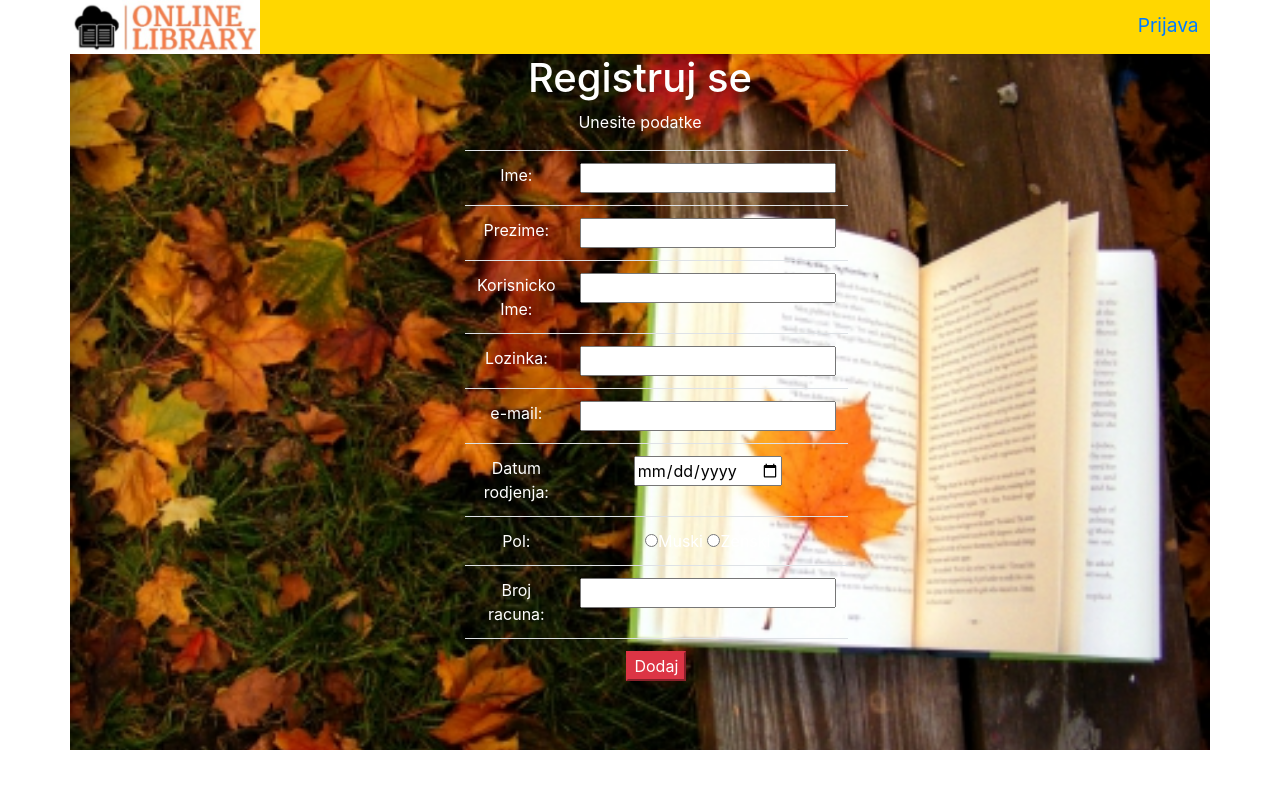
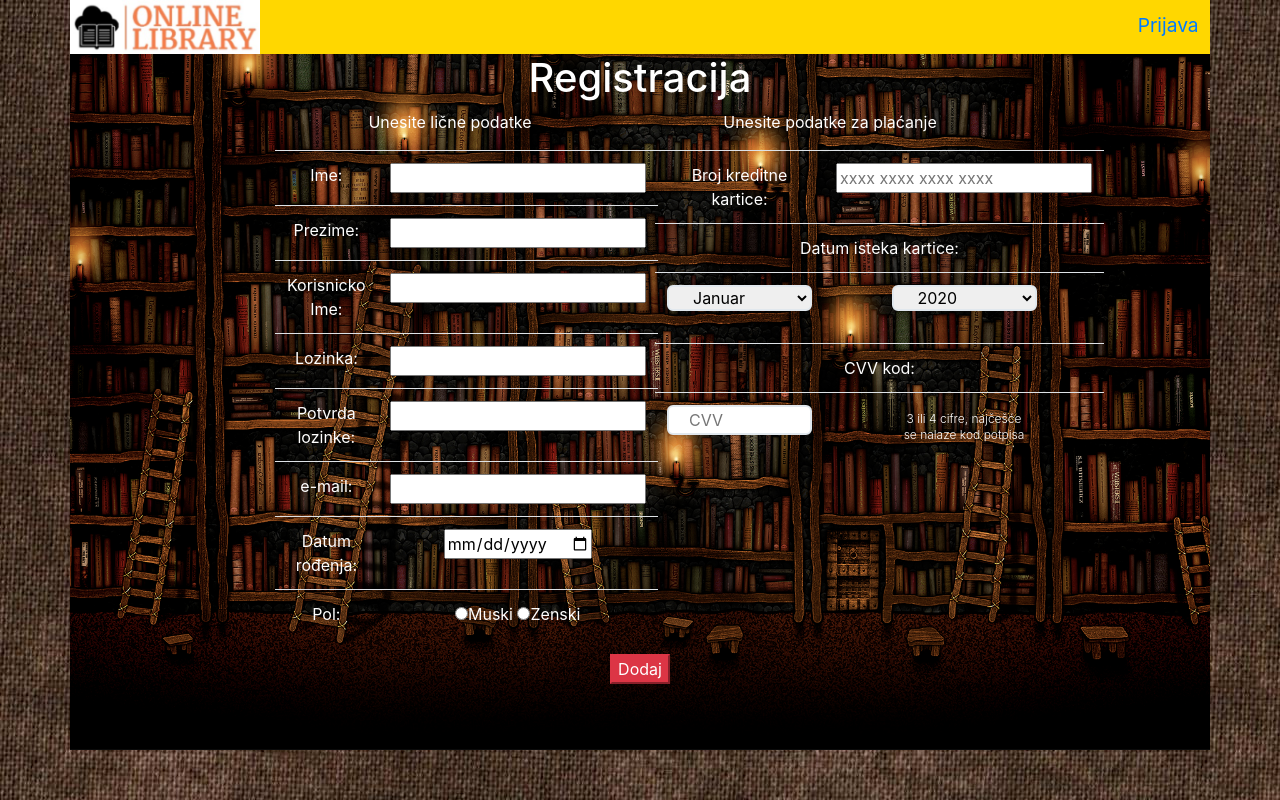
Before and after one commit to LukaKlj/KnjiskiMoljci, a PHP site: page /registracija.html in a window 1280 px wide. Run offline with PHP 8.4, Linux system fonts and the light colour scheme.

Commit message:
Unapredjeni logovanje i registracija

```diff
--- a/2. Prototip/index.html
+++ b/2. Prototip/index.html
@@ -7,7 +7,7 @@
     <link rel="stylesheet" href="https://stackpath.bootstrapcdn.com/bootstrap/4.3.1/css/bootstrap.min.css" integrity="sha384-ggOyR0iXCbMQv3Xipma34MD+dH/1fQ784/j6cY/iJTQUOhcWr7x9JvoRxT2MZw1T" crossorigin="anonymous">
     <link rel='stylesheet' href='style.css'>
 </head>
-<body>
+<body class="texture">
     <div class="container back">
         <div class="row">
             <div class="col-sm-2 slika">
@@ -30,7 +30,7 @@
                 <form>
                     <table class="table userpass">
                         <tr>
-                            <td>Korisnicko ime</td>
+                            <td>Korisničko ime</td>
                             <td>
                                 <input type='text'>
                             </td>
--- a/2. Prototip/registracija.html
+++ b/2. Prototip/registracija.html
@@ -7,7 +7,7 @@
     <link rel="stylesheet" href="https://stackpath.bootstrapcdn.com/bootstrap/4.3.1/css/bootstrap.min.css" integrity="sha384-ggOyR0iXCbMQv3Xipma34MD+dH/1fQ784/j6cY/iJTQUOhcWr7x9JvoRxT2MZw1T" crossorigin="anonymous">
     <link rel='stylesheet' href='style.css'>
 </head>
-<body>
+<body class="texture">
     <div class="container back">
         <div class="row">
             <div class="col-sm-2 slika">
@@ -18,10 +18,14 @@
             </div>
         </div>
         <div class="row">
-            <div class="offset-sm-4 col-sm-4 text-center">
-                <h1 class="userpass">Registruj se</h1>
+            <div class="col-sm-12 text-center">
+                <h1 class="userpass">Registracija</h1>
+            </div>
+        </div>
+        <div class="row">
+            <div class="offset-sm-2 col-sm-4 text-center">
                 <p class="userpass">
-                    Unesite podatke
+                    Unesite lične podatke
                 </p>
                 <form>
                     <table class='table userpass'>
@@ -63,6 +67,15 @@
 
                         <tr>
                             <td>
+                                Potvrda lozinke:
+                            </td>
+                            <td>
+                                <input type='password'>
+                            </td>
+                        </tr>
+
+                        <tr>
+                            <td>
                                 e-mail:
                             </td>
                             <td>
@@ -72,7 +85,7 @@
 
                         <tr>
                             <td>
-                                Datum rodjenja:
+                                Datum rođenja:
                             </td>
                             <td>
                                 <input type='date'>
@@ -87,25 +100,93 @@
                                 <input type='radio' name='pol'>Muski <input type='radio' name='pol'>Zenski
                             </td>
                         </tr>
+                    </table>
+                </form>
+            </div>
+            <div class="col-sm-4 text-center">
+                <form>
+                    <p class="userpass">
+                        Unesite podatke za plaćanje
+                    </p>
+                    <table class="table userpass">
+                        <tr>
+                            <td>
+                               Broj kreditne kartice:
+                            </td>
+                            <td>
+                                <input type="tel" inputmode="numeric" pattern="[0-9\s]{13,19}" autocomplete="cc-number" maxlength="19" placeholder="xxxx xxxx xxxx xxxx">
+                            </td>
+                        </tr>
+
+                        <tr>
+                            <td colspan="2">
+                                Datum isteka kartice:
+                            </td>
+                        </tr>
 
                         <tr>
                             <td>
-                               Broj racuna:
+                                <div class="month">
+                                    <select name="Month">
+                                      <option value="januar">Januar</option>
+                                      <option value="februar">Februar</option>
+                                      <option value="mart">Mart</option>
+                                      <option value="april">April</option>
+                                      <option value="maj">Maj</option>
+                                      <option value="jun">Jun</option>
+                                      <option value="jul">Jul</option>
+                                      <option value="avgust">Avgust</option>
+                                      <option value="septembar">Septembar</option>
+                                      <option value="octobar">Octobar</option>
+                                      <option value="novembar">Novembar</option>
+                                      <option value="decembar">Decembar</option>
+                                    </select>
+                                </div>
                             </td>
                             <td>
-                                <input type='number'>
+                                <div class="year">
+                                    <select name="Year">
+                                      <option value="2020">2020</option>
+                                      <option value="2021">2021</option>
+                                      <option value="2022">2022</option>
+                                      <option value="2023">2023</option>
+                                      <option value="2024">2024</option>
+                                      <option value="2025">2025</option>
+                                      <option value="2026">2026</option>
+                                      <option value="2027">2027</option>
+                                      <option value="2028">2028</option>
+                                    </select>
+                                </div>
                             </td>
                         </tr>
+
                         <tr>
-                            <td colspan="2" class='text-center'>
-                               <button class='btn-danger'>Dodaj</button>
+                            <td colspan="2">
+                                CVV kod:
                             </td>
+                        </tr>
 
+                        <tr>
+                            <td>
+                                <div class="cvv-input">
+                                    <input type="text" placeholder="CVV" maxlength="4">
+                                </div>
+                            </td>
+                            <td>
+                                <div class="cvv-details">
+                                    <p>3 ili 4 cifre, najčešće <br> se nalaze kod potpisa</p>
+                                </div>
+                            </td>
                         </tr>
                     </table>
                 </form>
             </div>
         </div>
+        <div class="row">
+            <div class="col-sm-12 text-center">
+                <button class='btn-danger'>Dodaj</button>
+            </div>
+        </div>
     </div>
 </body>
 </html>
--- a/2. Prototip/style.css
+++ b/2. Prototip/style.css
@@ -26,3 +26,38 @@
 .userpass{
     color: white;
 }
+
+.month select,
+.year select {
+  width               : 145px;
+  margin-bottom       : 20px;
+  padding-left        : 20px;
+  border              : 2px solid #e1e8ee;
+  border-radius       : 6px;
+}
+
+.cvv-input input {
+    width         : 145px;
+    float         : left;
+    padding-left  : 20px;
+    border        : 2px solid #e1e8ee;
+    border-radius : 6px;
+    background    : #fff;
+  }
+
+  .cvv-details {
+    /*float         : right;*/
+    margin-bottom : 20px;
+    font-size     : 12px;
+    font-weight   : 300;
+    line-height   : 16px;
+  }
+
+  .cvv-details p {
+    margin-top : 6px;
+    color:white;
+  }
+
+  .texture{
+      background-image: url(images/texture.jpg);
+  }
```
Also changed, not shown: 2. Prototip/images/background.jpg, 2. Prototip/images/background2.jpg (added), 2. Prototip/images/texture.jpg (added).
